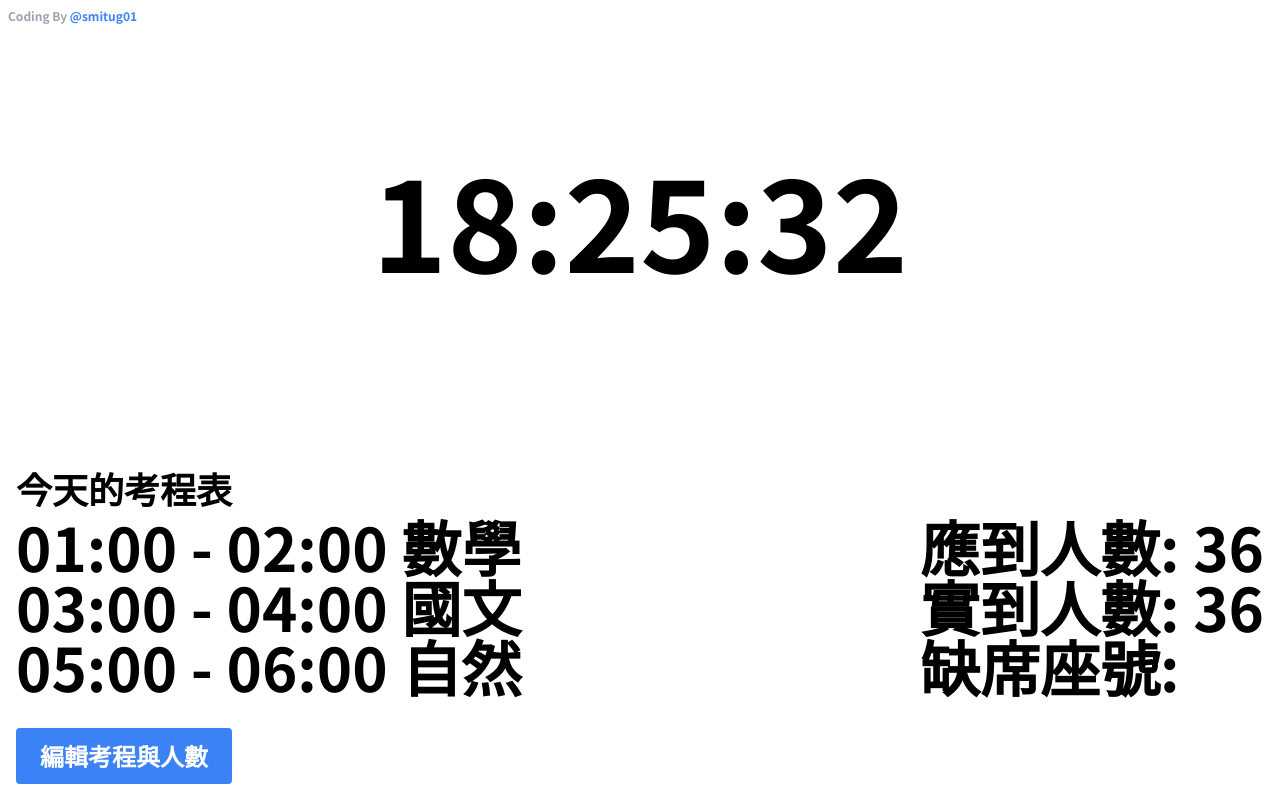
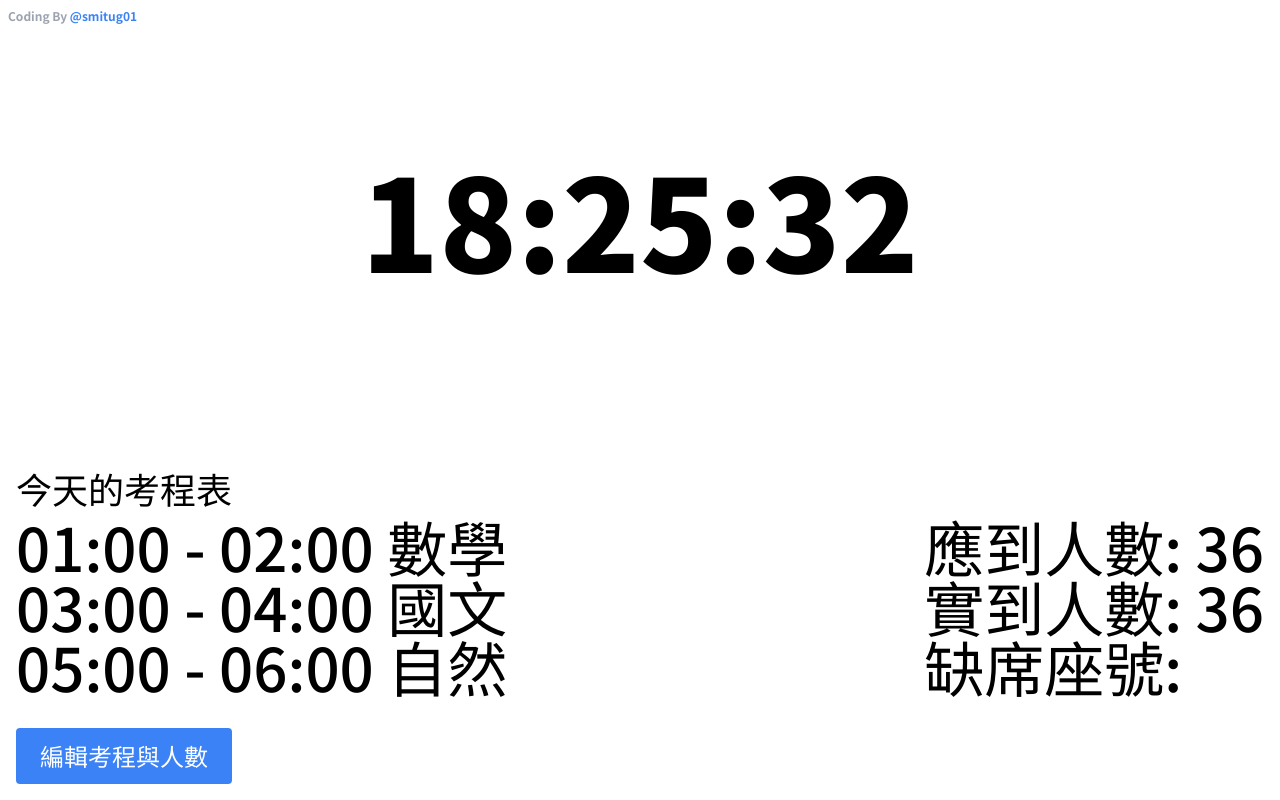
Before and after one commit to smitug01/exam-clock, a Next.js app: page / in a window 1280 px wide. Built offline with nearby package versions, Linux system fonts and the light colour scheme.

Commit message:
Formatted code, resize font, add more size.

```diff
--- a/app/edit.tsx
+++ b/app/edit.tsx
@@ -1,7 +1,17 @@
-import React, { FC, MouseEvent, Fragment, useState, useEffect, ChangeEvent } from "react";
+import React, {
+    FC,
+    MouseEvent,
+    Fragment,
+    useState,
+    useEffect,
+    ChangeEvent,
+} from "react";
 import { Transition } from "@headlessui/react";
 import { FontAwesomeIcon } from "@fortawesome/react-fontawesome";
-import { faArrowRightFromBracket, faSave } from "@fortawesome/free-solid-svg-icons";
+import {
+    faArrowRightFromBracket,
+    faSave,
+} from "@fortawesome/free-solid-svg-icons";
 
 interface EditDialogProps {
     isOpen: boolean;
@@ -21,32 +31,37 @@ interface EditingData {
     };
 }
 
-const EditDialog: FC<EditDialogProps> = ({ isOpen, onClose, onSave, initialData }) => {
+const EditDialog: FC<EditDialogProps> = ({
+                                             isOpen,
+                                             onClose,
+                                             onSave,
+                                             initialData,
+                                         }) => {
     const [data, setData] = useState<EditingData>(
         initialData || {
-            subjects: [''],
-            startTimes: [''],
-            endTimes: [''],
+            subjects: [""],
+            startTimes: [""],
+            endTimes: [""],
             attendanceData: {
                 expectedAttendance: 0,
                 actualAttendance: 0,
-                absentSeatNumbers: '',
+                absentSeatNumbers: "",
             },
-        }
+        },
     );
 
     useEffect(() => {
         setData(
             initialData || {
-                subjects: [''],
-                startTimes: [''],
-                endTimes: [''],
+                subjects: [""],
+                startTimes: [""],
+                endTimes: [""],
                 attendanceData: {
                     expectedAttendance: 0,
                     actualAttendance: 0,
-                    absentSeatNumbers: '',
+                    absentSeatNumbers: "",
                 },
-            }
+            },
         );
     }, [initialData]);
 
@@ -92,7 +107,7 @@ const EditDialog: FC<EditDialogProps> = ({ isOpen, onClose, onSave, initialData
 
     return (
         <Transition appear show={isOpen} as={Fragment}>
-            <div className="fixed inset-0 z-20 overflow-y-auto">
+            <div className="fixed inset-0 z-20 overflow-y-auto font-medium">
                 <div className="flex min-h-screen items-end justify-center px-4 pb-20 pt-4 text-center sm:block sm:p-0">
                     <Transition.Child
                         as={Fragment}
@@ -103,11 +118,17 @@ const EditDialog: FC<EditDialogProps> = ({ isOpen, onClose, onSave, initialData
                         leaveFrom="opacity-100"
                         leaveTo="opacity-0"
                     >
-                        <div className="fixed inset-0 backdrop-blur-sm transition-opacity" aria-hidden={true}>
+                        <div
+                            className="fixed inset-0 backdrop-blur-sm transition-opacity"
+                            aria-hidden={true}
+                        >
                             <div className="absolute inset-0 bg-gray-500 opacity-75" />
                         </div>
                     </Transition.Child>
-                    <span className="hidden sm:inline-block sm:h-screen sm:align-middle" aria-hidden={true}>
+                    <span
+                        className="hidden sm:inline-block sm:h-screen sm:align-middle"
+                        aria-hidden={true}
+                    >
             &#8203;
           </span>
                     <Transition.Child
@@ -123,7 +144,10 @@ const EditDialog: FC<EditDialogProps> = ({ isOpen, onClose, onSave, initialData
                             <div className="bg-white px-4 pt-5 pb-4 sm:p-6 sm:pb-4">
                                 <div className="sm:flex sm:items-start">
                                     <div className="mt-3 text-center sm:mt-0 sm:ml-4 sm:text-left">
-                                        <h3 className="text-lg leading-6 font-medium text-gray-900" id="modal-title">
+                                        <h3
+                                            className="text-lg leading-6 font-medium text-gray-900"
+                                            id="modal-title"
+                                        >
                                             編輯考程
                                         </h3>
                                         <div className="mt-2">
@@ -176,9 +200,9 @@ const EditDialog: FC<EditDialogProps> = ({ isOpen, onClose, onSave, initialData
                                                 className="mt-2 text-indigo-600 hover:text-indigo-800 focus:outline-none"
                                                 onClick={() => {
                                                     const newData = { ...data };
-                                                    newData.subjects.push('');
-                                                    newData.startTimes.push('');
-                                                    newData.endTimes.push('');
+                                                    newData.subjects.push("");
+                                                    newData.startTimes.push("");
+                                                    newData.endTimes.push("");
                                                     setData(newData);
                                                 }}
                                             >
@@ -186,13 +210,17 @@ const EditDialog: FC<EditDialogProps> = ({ isOpen, onClose, onSave, initialData
                                             </button>
                                         </div>
                                         <div className="mt-4">
-                                            <h4 className="text-lg font-medium text-gray-900">出缺席資訊</h4>
+                                            <h4 className="text-lg font-medium text-gray-900">
+                                                出缺席資訊 (應到人數 / 實到人數 / 缺席座號)
+                                            </h4>
                                             <div className="flex space-x-4 mt-2">
                                                 <input
                                                     type="number"
                                                     value={data.attendanceData.expectedAttendance}
                                                     onChange={(e: ChangeEvent<HTMLInputElement>) => {
-                                                        handleExpectedAttendanceChange(parseInt(e.target.value, 10));
+                                                        handleExpectedAttendanceChange(
+                                                            parseInt(e.target.value, 10),
+                                                        );
                                                     }}
                                                     className="block w-32 px-3 py-2 rounded-md bg-gray-100 border border-gray-300 placeholder-gray-500 text-gray-900 focus:outline-none focus:ring-indigo-500 focus:border-indigo-500 sm:text-sm"
                                                     placeholder="應到人數"
@@ -201,7 +229,9 @@ const EditDialog: FC<EditDialogProps> = ({ isOpen, onClose, onSave, initialData
                                                     type="number"
                                                     value={data.attendanceData.actualAttendance}
                                                     onChange={(e: ChangeEvent<HTMLInputElement>) => {
-                                                        handleActualAttendanceChange(parseInt(e.target.value, 10));
+                                                        handleActualAttendanceChange(
+                                                            parseInt(e.target.value, 10),
+                                                        );
                                                     }}
                                                     className="block w-32 px-3 py-2 rounded-md bg-gray-100 border border-gray-300 placeholder-gray-500 text-gray-900 focus:outline-none focus:ring-indigo-500 focus:border-indigo-500 sm:text-sm"
                                                     placeholder="實到人數"
@@ -234,7 +264,10 @@ const EditDialog: FC<EditDialogProps> = ({ isOpen, onClose, onSave, initialData
                                     className="mt-3 w-full inline-flex justify-center rounded-md border border-gray-300 shadow-sm px-4 py-2 bg-white text-base font-medium text-gray-700 hover:bg-gray-50 focus:outline-none focus:ring-2 focus:ring-offset-2 focus:ring-indigo-500 sm:mt-0 sm:ml-3 sm:w-auto sm:text-sm"
                                     onClick={onClose}
                                 >
-                                    <FontAwesomeIcon icon={faArrowRightFromBracket} className={"mr-2"} />
+                                    <FontAwesomeIcon
+                                        icon={faArrowRightFromBracket}
+                                        className={"mr-2"}
+                                    />
                                     取消
                                 </button>
                             </div>
--- a/app/layout.tsx
+++ b/app/layout.tsx
@@ -1,7 +1,7 @@
 import './globals.css'
 import { Noto_Sans_TC } from 'next/font/google'
 
-const inter = Noto_Sans_TC({ subsets: ['latin'], weight: "700" })
+const inter = Noto_Sans_TC({ subsets: ['latin'], weight: ['500', '700', '900'] })
 export const runtime = 'edge';
 
 export const metadata = {
@@ -15,7 +15,7 @@ export default function RootLayout({
   children: React.ReactNode
 }) {
   return (
-    <html lang="en">
+    <html lang="zh-TW">
       <body className={inter.className}>{children}</body>
     </html>
   )
--- a/app/page.tsx
+++ b/app/page.tsx
@@ -113,7 +113,7 @@ const Home: FC = () => {
 
   return (
       <>
-        <div className="absolute top-0 left-0 p-2 text-xs text-gray-400">
+        <div className="absolute top-0 left-0 p-2 text-xs text-gray-400 font-bold">
           Coding By <a href="https://github.com/smitug01" className="text-blue-500">@smitug01</a>
         </div>
         <EditDialog
@@ -125,16 +125,16 @@ const Home: FC = () => {
         <div className="p-4 bg-white min-h-screen flex flex-col">
           <div className="flex flex-grow justify-center items-center flex-col">
             {currentExam && (
-                <div className="text-5xl mb-2">
+                <div className="text-5xl mb-2 font-black">
                   {currentExam.subject}
                 </div>
             )}
-            <div className="text-9xl mb-2">
+            <div className="text-9xl mb-2 font-black">
               {currentTime.toLocaleTimeString('en-US', { hour12: false })}
             </div>
             <br />
             {currentExam && (
-                <div className="text-6xl">
+                <div className="text-6xl font-black">
                   還剩 {calculateRemainingTime(currentExam.endTime)} 分鐘
                 </div>
             )}
@@ -144,13 +144,13 @@ const Home: FC = () => {
               <h2 className="text-4xl mb-2">今天的考程表</h2>
               <ul>
                 {examSchedule.map((exam) => (
-                    <li className="text-6xl" key={exam.id}>
+                    <li className="text-6xl font-medium" key={exam.id}>
                       {exam.startTime} - {exam.endTime} {exam.subject}
                     </li>
                 ))}
               </ul>
             </span>
-            <div className="text-6xl">
+            <div className="text-6xl font-medium">
               應到人數: {attendance.total} <br />
               實到人數: {attendance.present} <br />
               缺席座號: {attendance.absentSeatNumbers}
@@ -158,7 +158,7 @@ const Home: FC = () => {
           </div>
           <div className="flex justify-between items-end mt-8">
             <button
-                className="bg-blue-500 text-white px-6 py-3 rounded text-2xl"
+                className="bg-blue-500 text-white px-6 py-3 rounded text-2xl font-medium"
                 onClick={() => handleEditClick()}
             >
               編輯考程與人數
```
